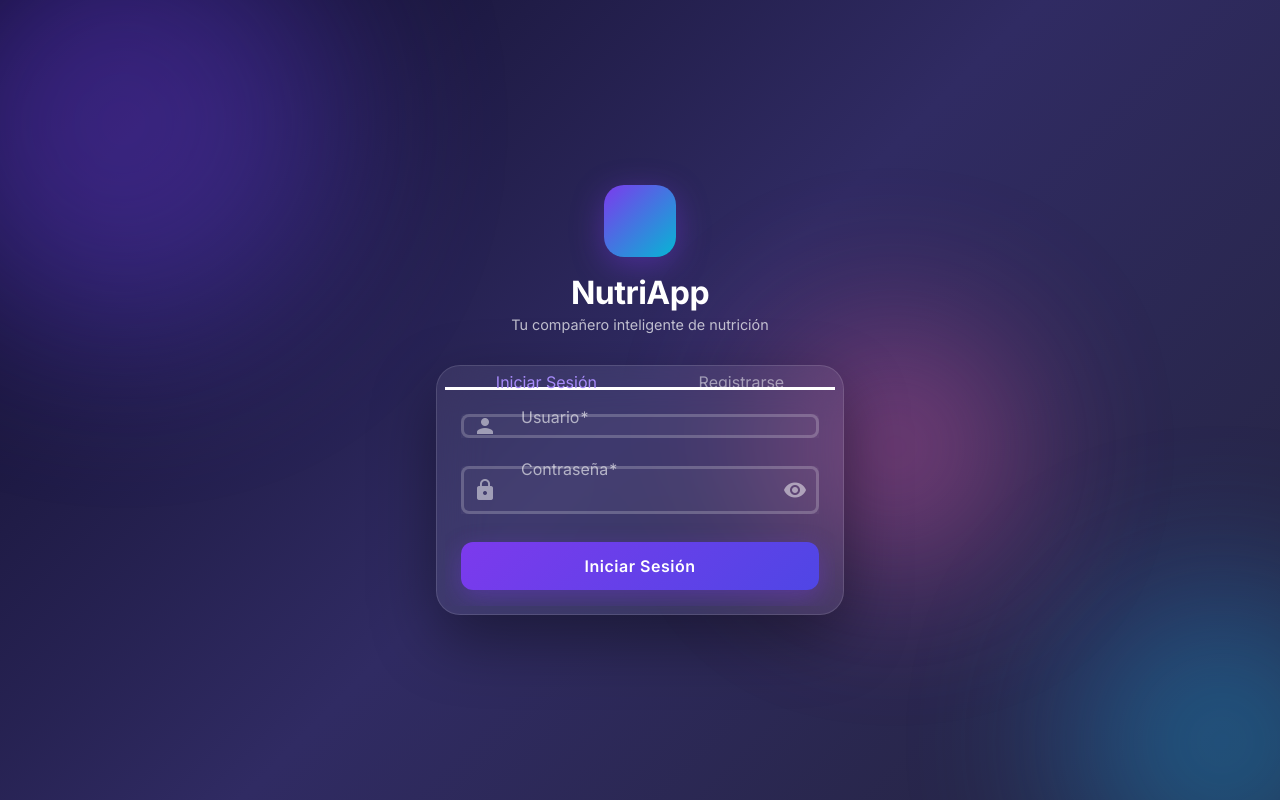
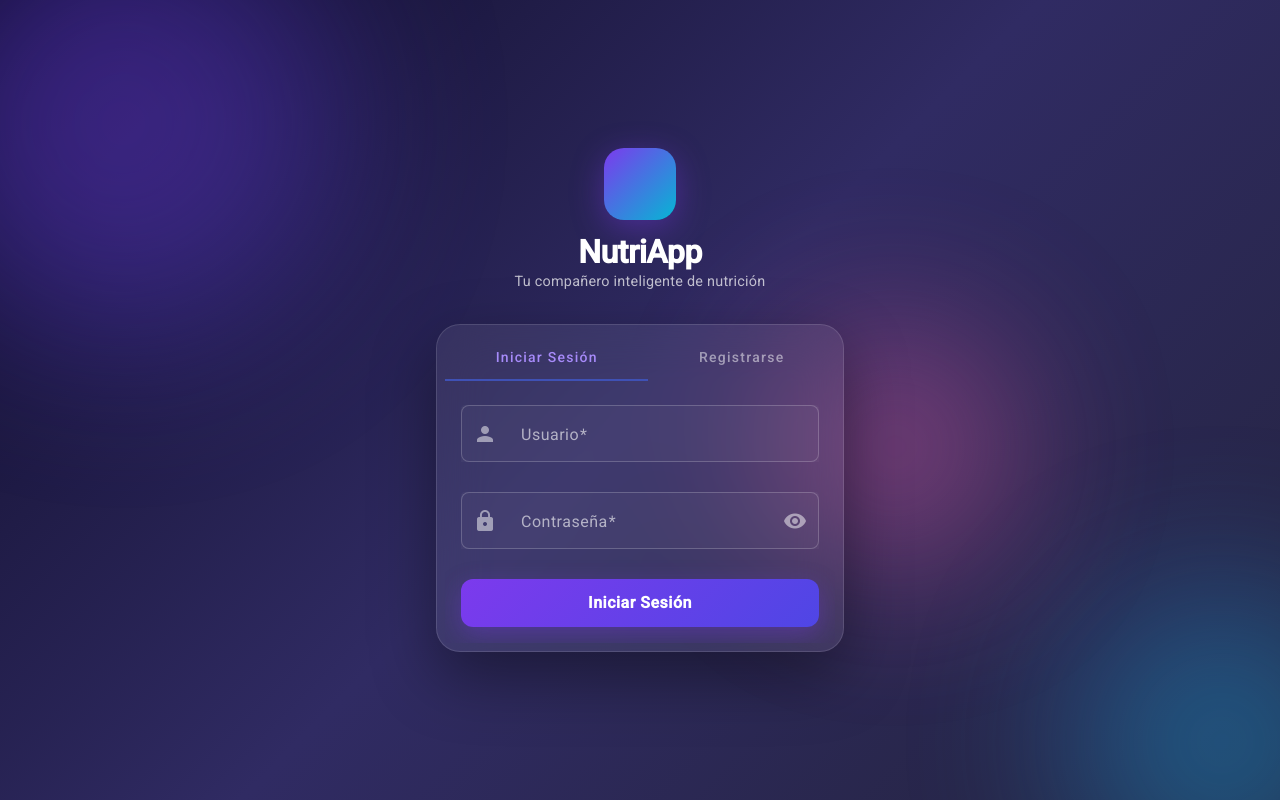
Before and after one commit to Nekothesla/NUTRIAPP, an Angular app in the folder frontend/nutriapp-frontend/: page /login in a window 1280 px wide. Built offline with nearby package versions, Linux system fonts and the light colour scheme.

Commit message:
cambios en styles.scss, packaje.js y environment

```diff
--- a/frontend/nutriapp-frontend/src/environments/environment.ts
+++ b/frontend/nutriapp-frontend/src/environments/environment.ts
@@ -1,4 +1,4 @@
 export const environment = {
   production: false,
-  apiUrl: 'http://localhost:8000'
+  apiUrl: 'http://127.0.0.1:8000'
 };
--- a/frontend/nutriapp-frontend/src/styles.scss
+++ b/frontend/nutriapp-frontend/src/styles.scss
@@ -1,6 +1,7 @@
 /* =============================================
    NutriApp Global Styles — Glassmorphism Theme
    ============================================= */
+@import '@angular/material/prebuilt-themes/indigo-pink.css';
 @import url('https://fonts.googleapis.com/css2?family=Inter:wght@300;400;500;600;700;800&display=swap');
 @import url('https://fonts.googleapis.com/icon?family=Material+Icons');
 
```
Also changed, not shown: 1 other file (tests, documents, lock files or other folders).
